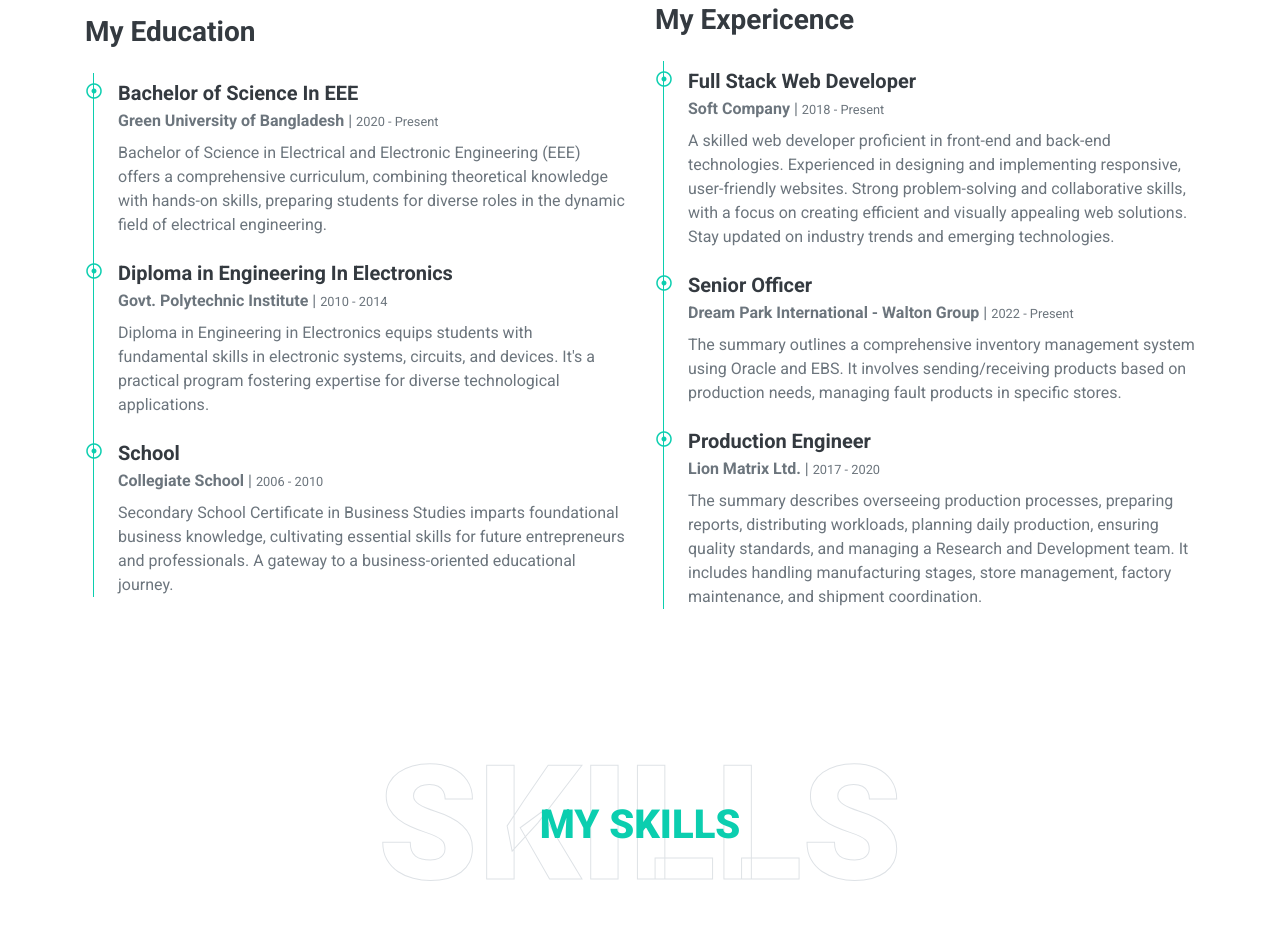
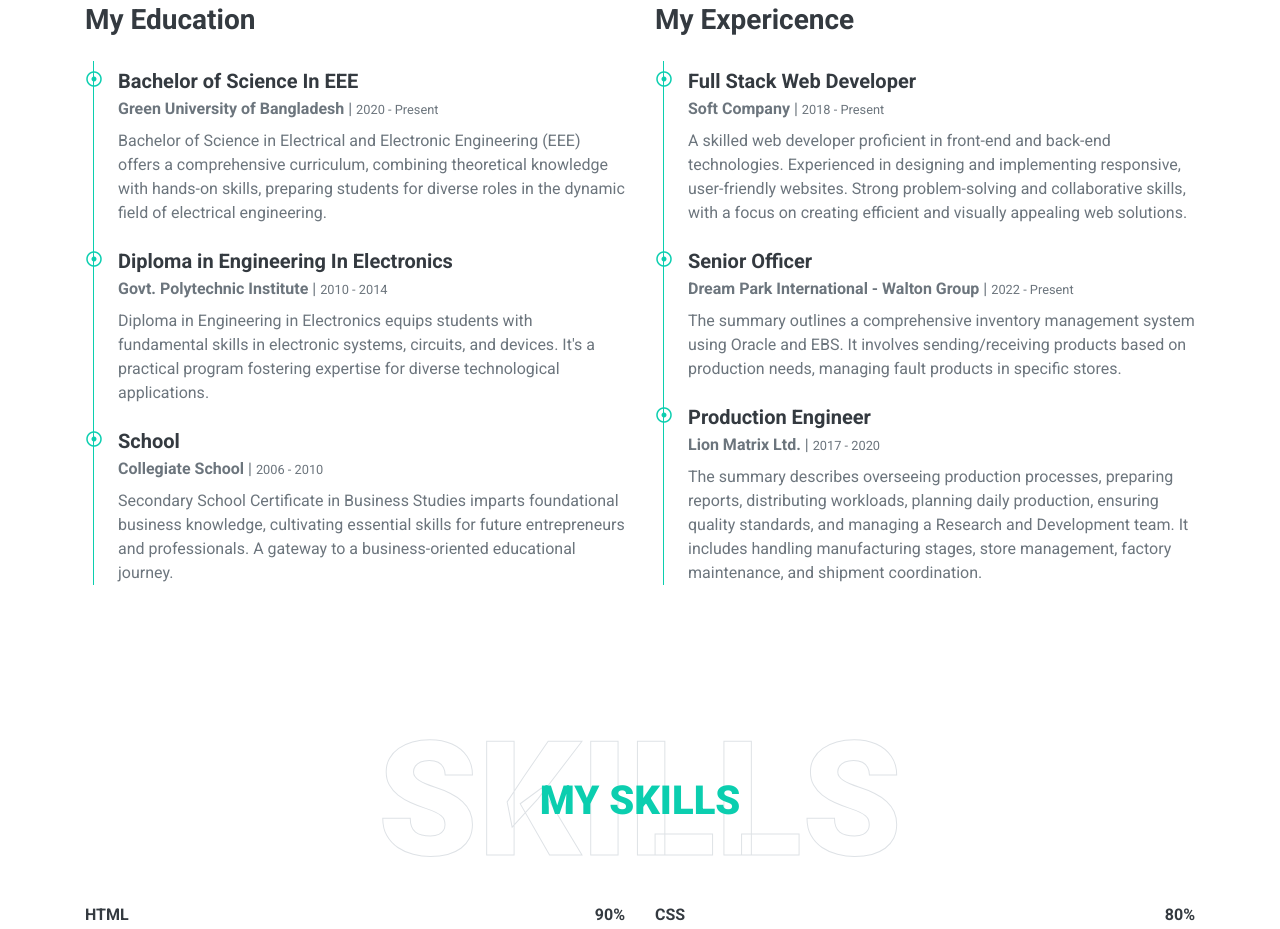
Before and after one commit to emselimahmed/emselimahmed.github.io, a plain HTML site: page index.html in a window 1280 px wide. Shown: the part 1834-2763 px from the top of the page. Drawn offline with nearby package versions, Linux system fonts and the light colour scheme.

Commit message:
Update index.html

```diff
--- a/index.html
+++ b/index.html
@@ -177,7 +177,7 @@
                             <i class="far fa-dot-circle text-primary position-absolute" style="top: 2px; left: -32px;"></i>
                             <h5 class="font-weight-bold mb-1">Full Stack Web Developer</h5>
                             <p class="mb-2"><strong>Soft Company</strong> | <small>2018 - Present</small></p>
-                            <p>A skilled web developer proficient in front-end and back-end technologies. Experienced in designing and implementing responsive, user-friendly websites. Strong problem-solving and collaborative skills, with a focus on creating efficient and visually appealing web solutions. Stay updated on industry trends and emerging technologies.</p>
+                            <p>A skilled web developer proficient in front-end and back-end technologies. Experienced in designing and implementing responsive, user-friendly websites. Strong problem-solving and collaborative skills, with a focus on creating efficient and visually appealing web solutions.</p>
                         </div>
                         <div class="position-relative mb-4">
                             <i class="far fa-dot-circle text-primary position-absolute" style="top: 2px; left: -32px;"></i>
```
